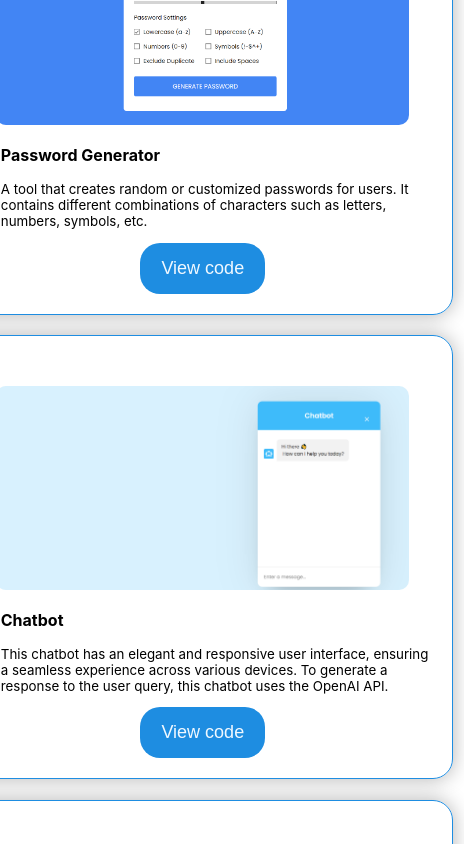
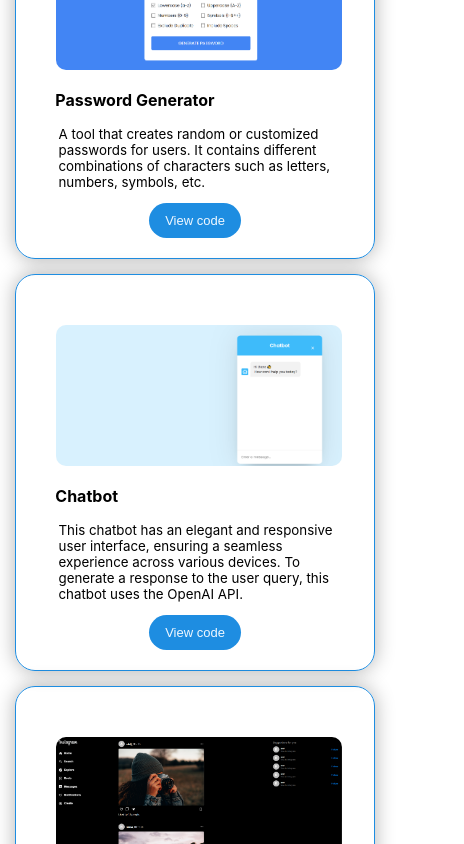
Before and after one commit to Adrijana1308/portfolio, a React (Create React App) app: page / in a window 390 px wide. Shown: the part 2700-3544 px from the top of the page, 464 px wide, since content can reach past the window. Built offline with nearby package versions, Linux system fonts and the light colour scheme.

Commit message:
update 426px

```diff
--- a/src/components/Education/Education.css
+++ b/src/components/Education/Education.css
@@ -57,7 +57,6 @@
     .Education {
         flex-direction: column;
         margin: auto;
-        padding: 2%;
         grid-template-columns: repeat(1, 1fr);
         font-size: 1rem;
         width: 100%;
@@ -91,7 +90,6 @@
     .Education {
         flex-direction: column;
         margin: auto;
-        padding: 2%;
         grid-template-columns: repeat(1, 1fr);
         font-size: 1rem;
         width: 100%;
@@ -114,3 +112,35 @@
         font-size: 0.8rem;
     }
 }
+
+@media screen and (max-width: 426px) {
+
+    .timeline-container {
+        display: none;
+    }
+
+    .Education {
+        flex-direction: column;
+        margin: auto;
+        grid-template-columns: repeat(1, 1fr);
+        font-size: 1rem;
+        width: 100%;
+        height: auto;
+    }
+
+    .edu-section {
+        display: flex;
+        flex-direction: column;
+        align-items: center;
+        text-align: center;
+        font-size: 1rem;
+        margin-bottom: 20px;
+        width: 85%;
+        height: auto;
+    }
+
+    .edu {
+        width: 100%;
+        font-size: 0.8rem;
+    }
+}
--- a/src/components/Experience/Experience.css
+++ b/src/components/Experience/Experience.css
@@ -76,7 +76,6 @@
     .Experience {
         flex-direction: column;
         margin: auto;
-        padding: 2%;
         grid-template-columns: repeat(1, 1fr);
         font-size: 1rem;
         width: 100%;
@@ -107,7 +106,6 @@
 
     .Experience {
         flex-direction: column;
-        padding: 2%;
         grid-template-columns: repeat(1, 1fr);
         font-size: 1rem;
         width: 80%;
@@ -139,7 +137,6 @@
     .Experience {
         flex-direction: column;
         margin: auto;
-        padding: 2%;
         grid-template-columns: repeat(1, 1fr);
         font-size: 1rem;
         width: 100%;
@@ -161,3 +158,34 @@
         font-size: 0.8rem;
     }
 }
+
+@media screen and (max-width: 426) {
+
+    .timeline-container {
+        display: none;
+    }
+
+    .Experience {
+        flex-direction: column;
+        margin: auto;
+        grid-template-columns: repeat(1, 1fr);
+        font-size: 1rem;
+        width: 100%;
+        height: auto;
+    }
+
+    .exp-section {
+        flex-direction: column;
+        text-align: center;
+        font-size: 1rem;
+        width: 90%;
+        height: auto;
+    }
+
+    .exp {
+        text-align: center;
+        margin: 2%;
+        width: 100%;
+        font-size: 0.8rem;
+    }
+}
--- a/src/components/Footer/Footer.css
+++ b/src/components/Footer/Footer.css
@@ -25,7 +25,6 @@
     .Footer {
         flex-direction: column;
         margin: auto;
-        padding: 2%;
         font-size: 0.8rem;
         width: 100%;
         height: auto;
@@ -42,7 +41,6 @@
     .Footer {
         flex-direction: column;
         margin: auto;
-        padding: 2%;
         font-size: 0.6rem;
         width: 100%;
         height: auto;
--- a/src/components/Projects/Projects.css
+++ b/src/components/Projects/Projects.css
@@ -117,3 +117,47 @@
         height: auto;
     }
 }
+
+@media screen and (max-width: 426px) {
+
+    .Projects {
+        flex-direction: column;
+        margin: auto;
+        padding: 2%;
+        grid-template-columns: repeat(1, 1fr);
+        font-size: 1rem;
+        width: auto;
+        height: auto;
+        text-align: center;
+    }
+    .pro-section{
+        font-size: 1rem;
+        text-align: center;
+        background: transparent;
+        margin: 2%;
+        height: auto;
+        width: auto;
+        border-radius: 20px;
+        border: 1px solid #1E8DE1;
+        justify-content: center;
+        align-items: center;
+        box-shadow: 0px 0px 20px rgba(0, 0, 0, 0.3);
+    }
+    .project-disc{
+        width: auto;
+        text-align: left;
+        padding-left: 7%;
+        font-size: smaller;
+    }
+
+    .code-button{
+        cursor: pointer;
+        background-color: #1E8DE1;
+        color:aliceblue;
+        border: none;
+        padding: 10px 16px;
+        font-size: 13px;
+        border-radius: 20px;
+        transition: box-shadow 0.3s ease;
+    }
+}
```
